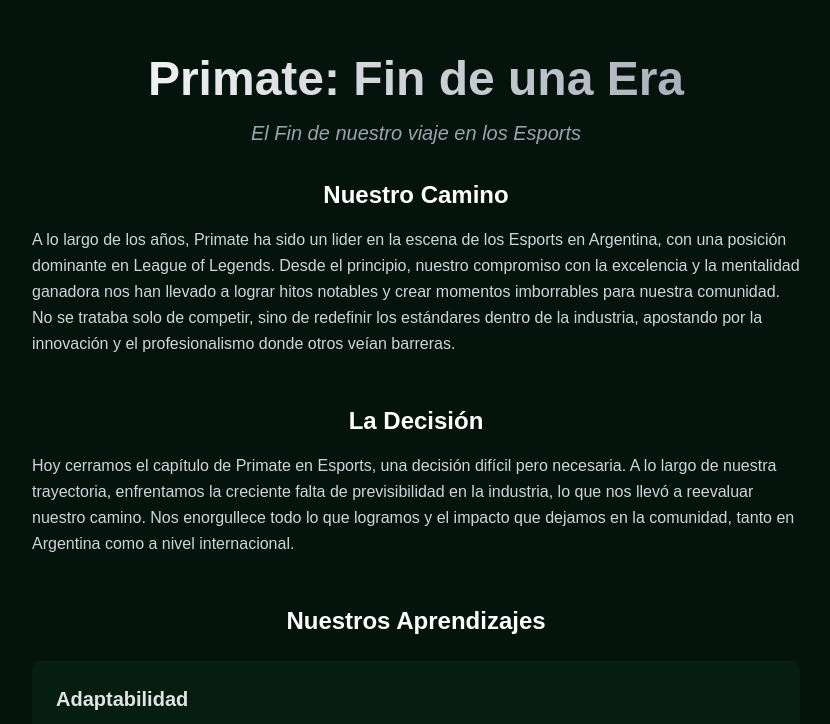
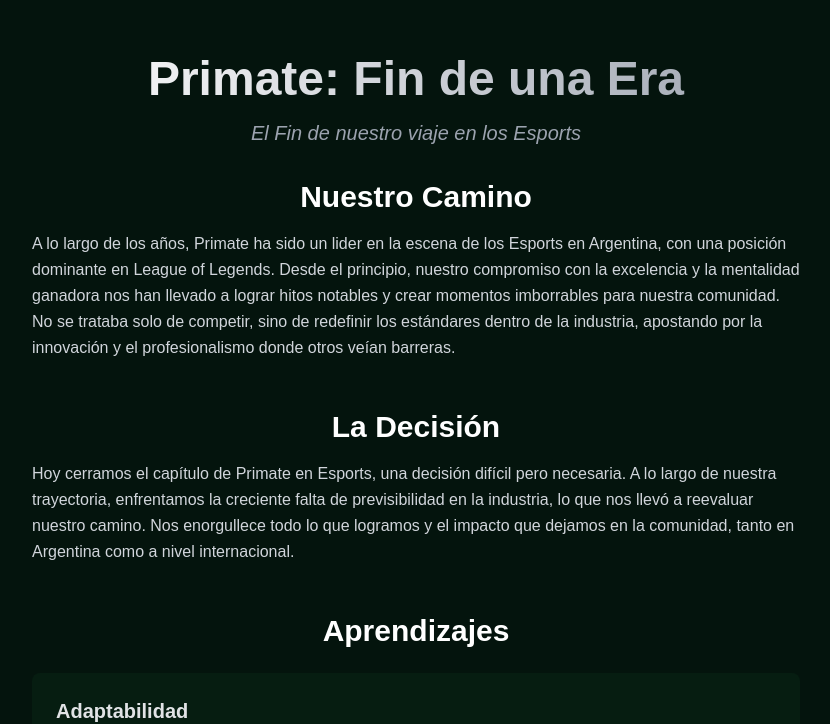
Before and after one commit to 0xRVM/primate-announcement, a Next.js app: page / in a window 1280 px wide. Shown: the part 201-925 px from the top of the page, without its empty margins (224-1054 px from the left). Built offline with nearby package versions, Linux system fonts and the light colour scheme.

Commit message:
Titulos size

```diff
--- a/app/page.tsx
+++ b/app/page.tsx
@@ -11,7 +11,7 @@
 
         <article className="space-y-12">
           <section>
-            <h2 className="text-2xl font-semibold mb-4 text-center">Nuestro Camino</h2>
+            <h2 className="text-3xl font-semibold mb-4 text-center">Nuestro Camino</h2>
             <p className="text-gray-300 leading-relaxed">
               A lo largo de los años, Primate ha sido un lider en la escena de los Esports en Argentina,
               con una posición dominante en League of Legends. Desde el principio,
@@ -23,7 +23,7 @@
           </section>
 
           <section>
-            <h2 className="text-2xl font-semibold mb-4 text-center">La Decisión</h2>
+            <h2 className="text-3xl font-semibold mb-4 text-center">La Decisión</h2>
             <p className="text-gray-300 leading-relaxed">
               Hoy cerramos el capítulo de Primate en Esports, una decisión difícil pero necesaria.
               A lo largo de nuestra trayectoria, enfrentamos la creciente falta de previsibilidad en la industria, lo que nos llevó a reevaluar nuestro camino.
@@ -32,7 +32,7 @@
           </section>
 
           <section>
-            <h2 className="text-2xl font-semibold mb-6 text-center">Nuestros Aprendizajes</h2>
+            <h2 className="text-3xl font-semibold mb-6 text-center">Aprendizajes</h2>
             <ul className="space-y-6">
               {[
                 { title: "Adaptabilidad", content: "La supervivencia en los primeros años depende de victorias consistentes. El éxito está directamente ligado a la competitividad y el rendimiento constante. Los Esports están en constante cambio, y aquellos que triunfan son los que logran adaptarse a las nuevas realidades. Primate se mantuvo flexible, lo que nos permitió sobrevivir y competir durante tanto tiempo." },
```
